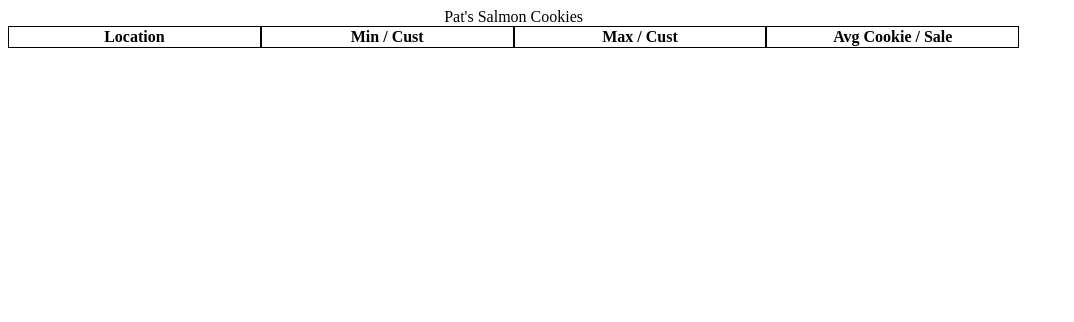
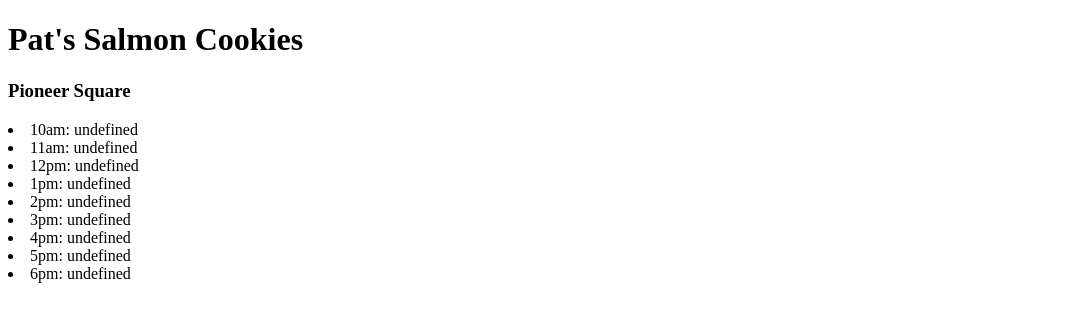
Before and after one commit to sandraul/cookie-stand, a plain HTML site: page index.html in a window 1280 px wide. Shown: the whole page, without its empty margins (0-1074 px from the left). Drawn offline with Linux system fonts and the light colour scheme.

Commit message:
Getting total Cookies sold

```diff
--- a/app.js
+++ b/app.js
@@ -1,13 +1,63 @@
+var branches = [];
+
+// function branches(minCust, maxCust, avgSale) {
+//   this.minCust = minCust;
+//   this.maxCust = maxCust;
+//   this.avgSale = avgSale;
+//   this.hoursStore = ["10am", "11am", "12pm", "1pm", "2pm", "3pm", "4pm", "5pm", "6pm"],
+// };
+
 var pioneer = {
-  mincust:17,
-  maxcust:88,
-  avgsale:5.2,
-}
+  name: "Pioneer Square",
+  minCust:17,
+  maxCust:88,
+  avgSale:5.2,
+  storeHours: ["10am", "11am", "12pm", "1pm", "2pm", "3pm", "4pm", "5pm", "6pm"],
+  storeCookies: [],
+  totalCookiesSold: 0,
+//Generate a random number of customers per hour using math.random
+  randomCustomersHour: function() {
+    return Math.floor(Math.random() * (this.maxCust - this.minCust + 1)) + this.minCust;
+},
+//Calculate number of cookies sold per hour using avgSale and randomCustomersHour
+  hourlySales: function() {
+    return (this.randomCustomersHour() * this.avgSale);
+},
+  cookiesSoldHour: function() {
+    for (var i = 0; i < this.hoursStore.length; i++) {
+      this.storeCookies.push(this.hourlySales());
+    }
+  },
+
+  displayCookies: function() {
+    var display = document.getElementById("display-pioneer");
+    display.innerHTML = "<h3>" + this.name + "</h3>"
+    display.innerHTML += "<ul>"
+    for (var i = 0; i < this.storeHours.length; i++) {
+      display.innerHTML += "<li>" + this.storeHours[i] + ": " + this.storeCookies[i] + "</li>"
+    }
+    display.innerHTML += "<ul>"
+  },
+
+  totalCookiesSold: function () {
+    var Total = 0;
+    for (var i = 0; i < this.storeCookies.length; i++) {
+      Total += this.storeCookies[i];
+    }
+    return Total;
+  },
+
+};
+
 
 var airport = {
-  mincust:6,
-  maxcust:24,
-  avgsale:1.2,
+    name: "Pioneer Square",
+    minCust:17,
+    maxCust:88,
+    avgSale:5.2,
+    hoursStore: ["10am", "11am", "12pm", "1pm", "2pm", "3pm", "4pm", "5pm", "6pm"],
+    storeCookies: [],
+    totalCookiesSold: 0,
 }
 
 var washington = {
@@ -28,9 +78,12 @@ var pearl = {
   avgsale:2.6,
 }
 
-function createTable() {
-  for (var index = 0; index < pioneer.length; index ++){
-    var studentRow = getStudentInfo(students[index]);
-    document.getElementById('cookies').innerHTML += studentRow;
-  }
-}
+
+// function getBranchInfo(branchObject) {
+//   var rowData = "<tr><td>" + branchObject.mincust + "</td>";
+//   rowData += "<td>" + branchObject.maxcust + "</td>";
+//   rowData += "<td>" + branchObject.avgsale + "</td></tr>";
+//   return rowData;
+// }
+
+pioneer.displayCookies();
--- a/index.html
+++ b/index.html
@@ -1,24 +1,14 @@
 <!DOCTYPE html>
 <html>
   <head>
-    <style>
-      table { width: 80%; border-spacing: 0; }
-      th, td { width: 22%; border: 1px solid black; }
-    </style>
+    <title>Pat's Salmon Cookies</title>
+    <link rel="stylesheet" href="style.css"/>
   </head>
   <body>
-    <table>
-      <caption>Pat's Salmon Cookies</caption>
-      <tbody id="cookies">
-        <tr>
-          <th>Location</th>
-          <th>Min / Cust</th>
-          <th>Max / Cust</th>
-          <th>Avg Cookie / Sale</th>
-        </tr>
-      </tbody>
-    </table>
-    <script type="text/javascript" src="app.js"></script>
+    <h1>Pat's Salmon Cookies</h1>
+<!-- Can I just make one list template and then add the data for each branch to display on browser? -->
+    <div id="display-pioneer"></div>
 
+  <script type="text/javascript" src="app.js"></script>
   </body>
 </html>
```
Also changed, not shown: style.css (added), 1 other file.
